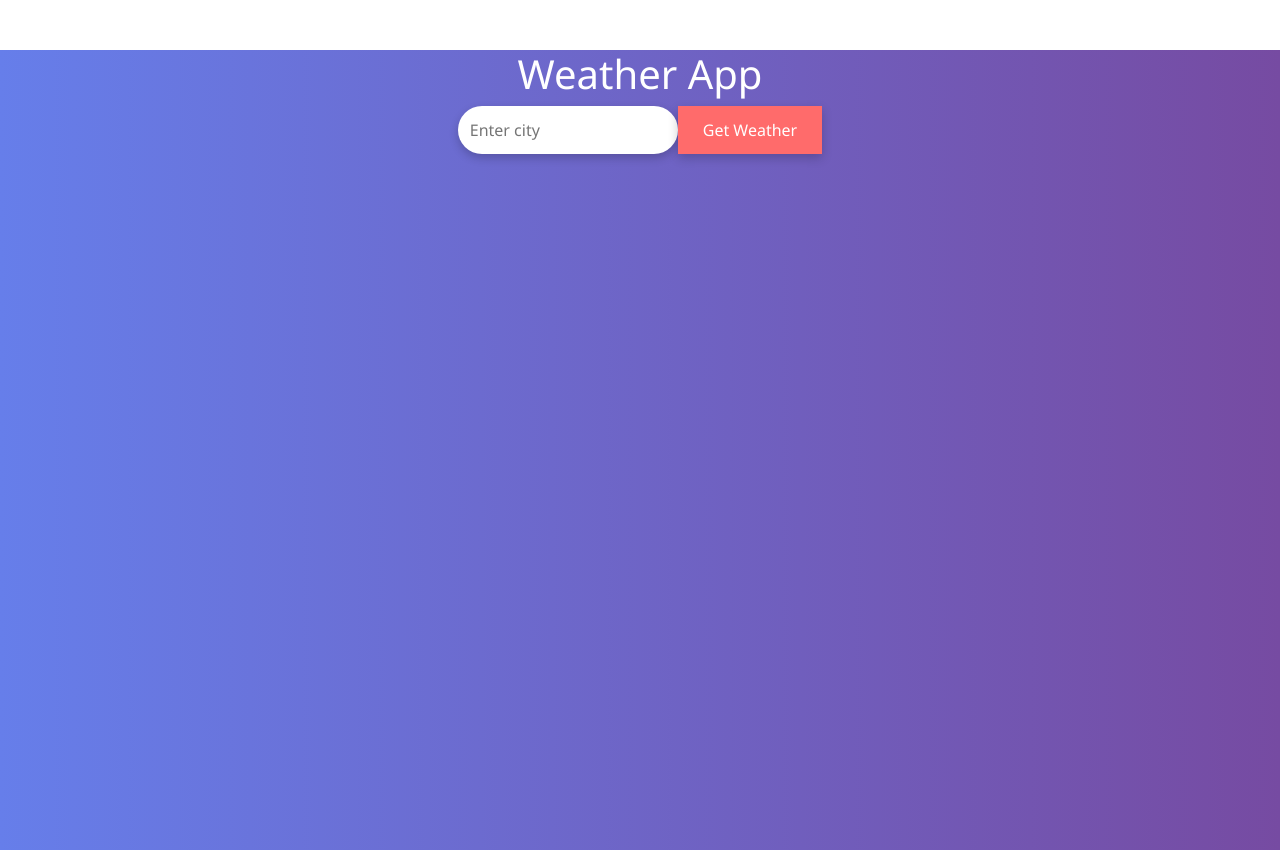
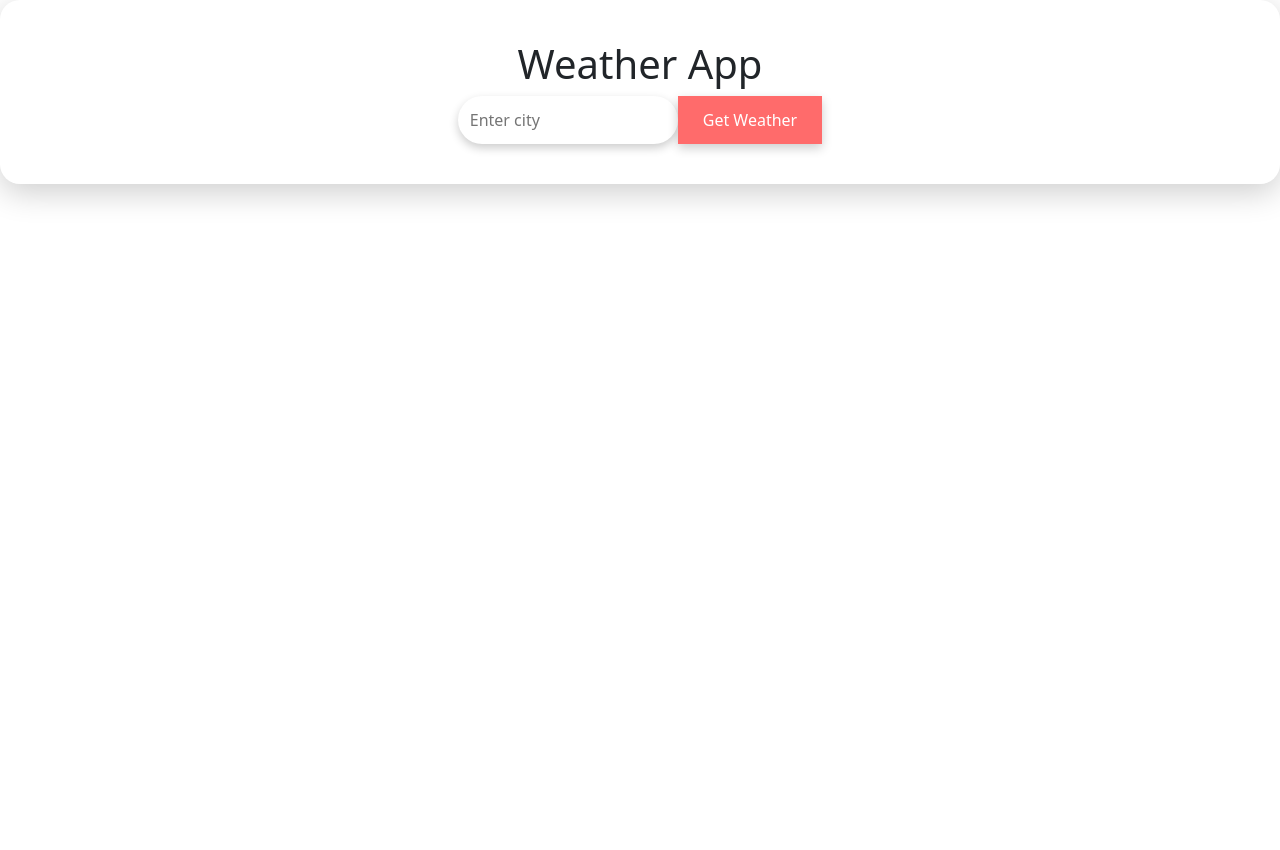
Before and after one commit to Abhiramsankranthi/weatherapp, a React (Create React App) app in the folder weather-app/: page / in a window 1280 px wide. After the commit the page ends 800 px from the top, so only its background shows below. Built offline with nearby package versions, Linux system fonts and the light colour scheme.

Commit message:
Update App.css

```diff
--- a/weather-app/src/App.css
+++ b/weather-app/src/App.css
@@ -1,10 +1,16 @@
+/* App.css */
 .App {
   text-align: center;
-  font-family: 'Segoe UI', Tahoma, Geneva, Verdana, sans-serif;
-  margin-top: 50px;
-  background: linear-gradient(to right, #667eea, #764ba2);
-  min-height: 100vh;
-  color: #fff;
+  background: rgba(255, 255, 255, 0.1);
+  padding: 40px;
+  border-radius: 20px;
+  box-shadow: 0 8px 32px rgba(0, 0, 0, 0.2);
+  backdrop-filter: blur(10px);
+}
+
+h1 {
+  font-size: 36px;
+  margin-bottom: 30px;
 }
 
 input {
@@ -37,25 +43,28 @@ button:hover {
 
 .weather-info {
   margin-top: 30px;
-  background: rgba(255, 255, 255, 0.15);
+  background: rgba(255, 255, 255, 0.2);
   padding: 20px;
-  border-radius: 20px;
+  border-radius: 15px;
   display: inline-block;
   box-shadow: 0 8px 20px rgba(0, 0, 0, 0.3);
+  color: #333;
 }
 
 .weather-info h2 {
   margin-bottom: 10px;
   font-size: 28px;
+  color: #333;
 }
 
 .weather-info p {
   font-size: 18px;
   margin: 5px 0;
+  color: #555;
 }
 
-img {
-  width: 120px;
-  height: 120px;
+.weather-info img {
+  width: 100px;
+  height: 100px;
   margin-top: 10px;
 }
```
